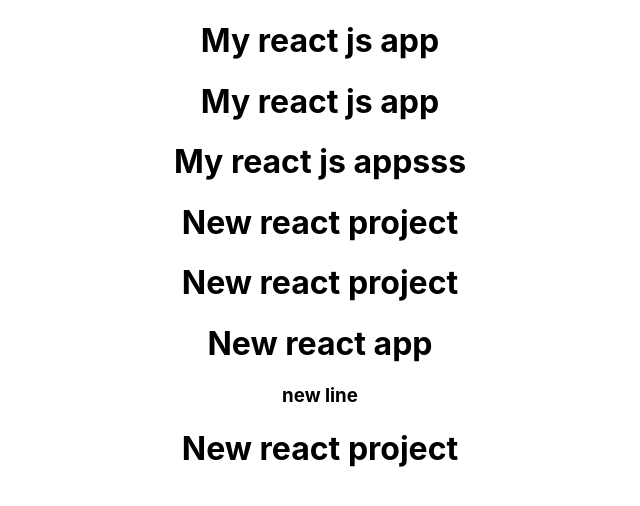
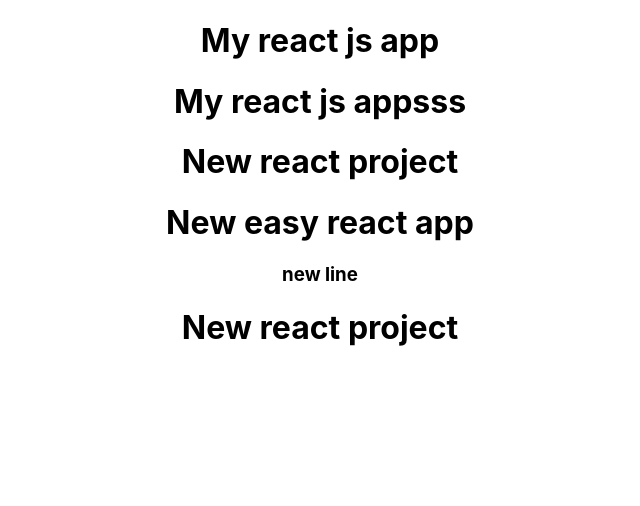
Before and after one commit to anukeerthanatechno/React_project, a React (Create React App) app: page / in a window 1280 px wide. Shown: the top 506 px of the page, without its empty margins (320-960 px from the left). Built offline with nearby package versions, Linux system fonts and the light colour scheme.

Commit message:
Update App.js

```diff
--- a/src/App.js
+++ b/src/App.js
@@ -5,12 +5,9 @@ function App() {
   return (
     <div className="App">
       <h1>My react js app</h1>
-      <h1>My react js app</h1>
       <h1>My react js appsss</h1>
       <h1>New react project</h1>
-      <h1>New react project</h1>
-          <h1>New react app</h1>
-
+      <h1>New easy react app</h1>
     <h3>new line</h3>
     <h1>New react project</h1>
     </div>
```
